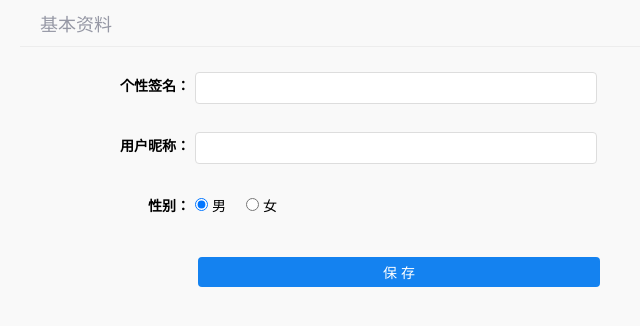
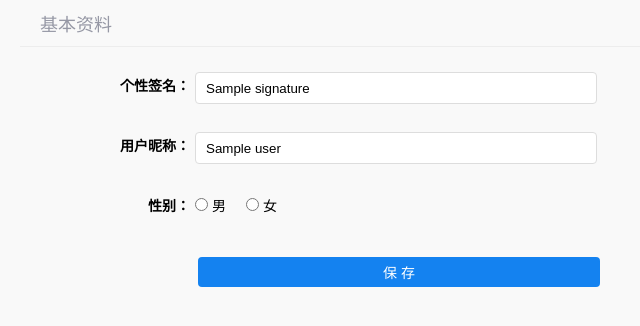
Before and after one commit to snowcsl/New-the-consultation, a Flask app: template info/templates/news/user_base_info.html in a window 1280 px wide. Shown: the top 326 px of the page, without its empty margins (270-910 px from the left). Run offline with Flask 2, Linux system fonts and the light colour scheme; the template is opened without the code that fills it: most values are stand-ins (such as "Sample title", 1, 10 or a date in 2020); parts of the project's set-up code (start-up, migrations or seed data) failed here and were passed over; some libraries are stand-ins or nearby versions.

Commit message:
07-实现用户信息的GET请求显示数据（掌握）

```diff
--- a/info/templates/news/user_base_info.html
+++ b/info/templates/news/user_base_info.html
@@ -4,7 +4,7 @@
 	<meta charset="UTF-8">
 	<title>用户中心</title>
 	<link rel="stylesheet" type="text/css" href="../../static/news/css/reset.css">
-    <link rel="stylesheet" type="text/css" href="../../static/news/css/main.css">
+	<link rel="stylesheet" type="text/css" href="../../static/news/css/main.css">
     <script type="text/javascript" src="../../static/news/js/jquery-1.12.4.min.js"></script>
     <script type="text/javascript" src="../../static/news/js/user_base_info.js"></script>
 </head>
@@ -13,16 +13,17 @@
         <h3>基本资料</h3>
         <div class="form-group">
             <label>个性签名：</label>
-            <input id="signature" type="text" name="signature" class="input_txt">
+            <input id="signature" type="text" name="signature" class="input_txt" value="{{ data.user.signature }}">
         </div>
         <div class="form-group">
             <label>用户昵称：</label>
-            <input id="nick_name" type="text" name="" class="input_txt">
+            <input id="nick_name" type="text" name="" class="input_txt" value="{{ data.user.nick_name }}">
         </div>
         <div class="form-group">
             <label>性别：</label>
-            <input class="gender" type="radio" name="gender" checked="checked"> <b>男</b>&nbsp;&nbsp;&nbsp;&nbsp;
-            <input class="gender" type="radio" name="gender">  <b>女</b>
+
+            <input class="gender" type="radio" name="gender" {% if data.user.gender == "MAN" %}checked="checked"{% endif %} value="MAN"> <b>男</b>&nbsp;&nbsp;&nbsp;&nbsp;
+            <input class="gender" type="radio" name="gender" {% if data.user.gender == "WOMAN" %}checked="checked"{% endif %} value="WOMAN">  <b>女</b>
         </div>
         <div class="form-group">
             <input type="submit" value="保 存" class="input_sub">
```
